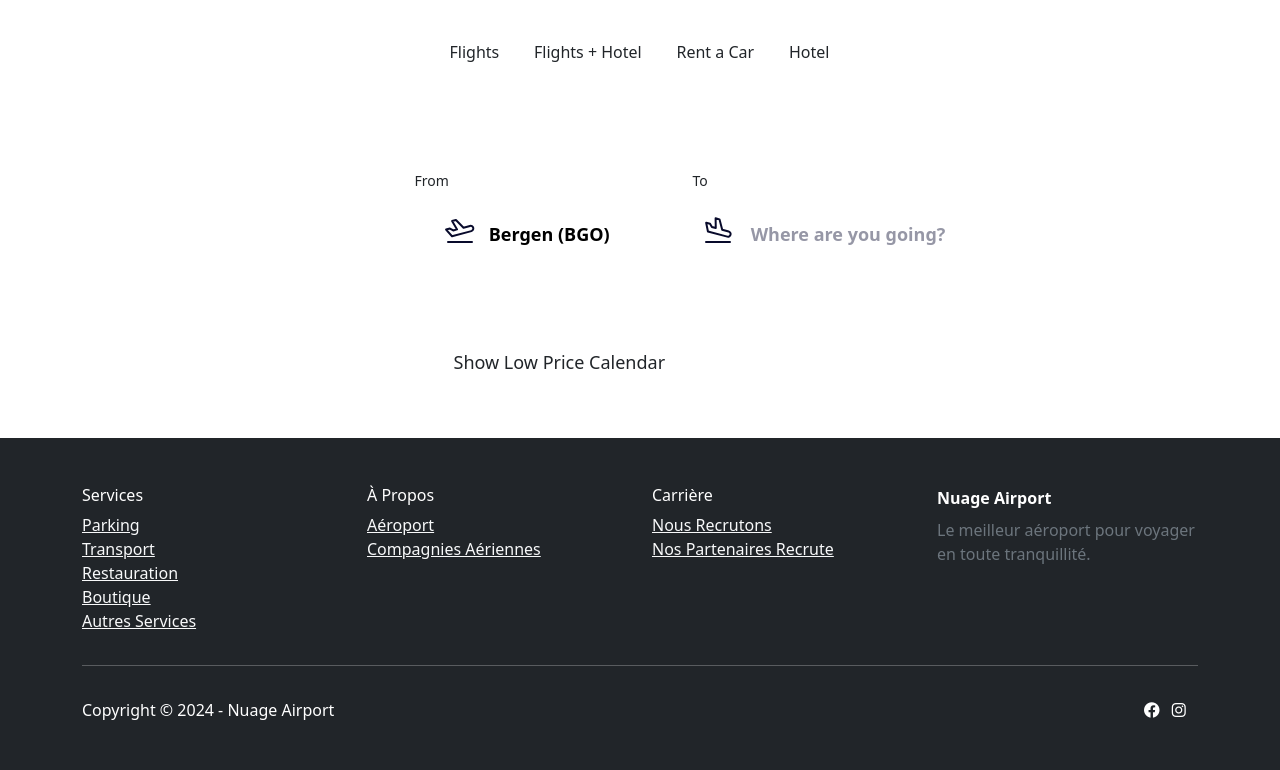
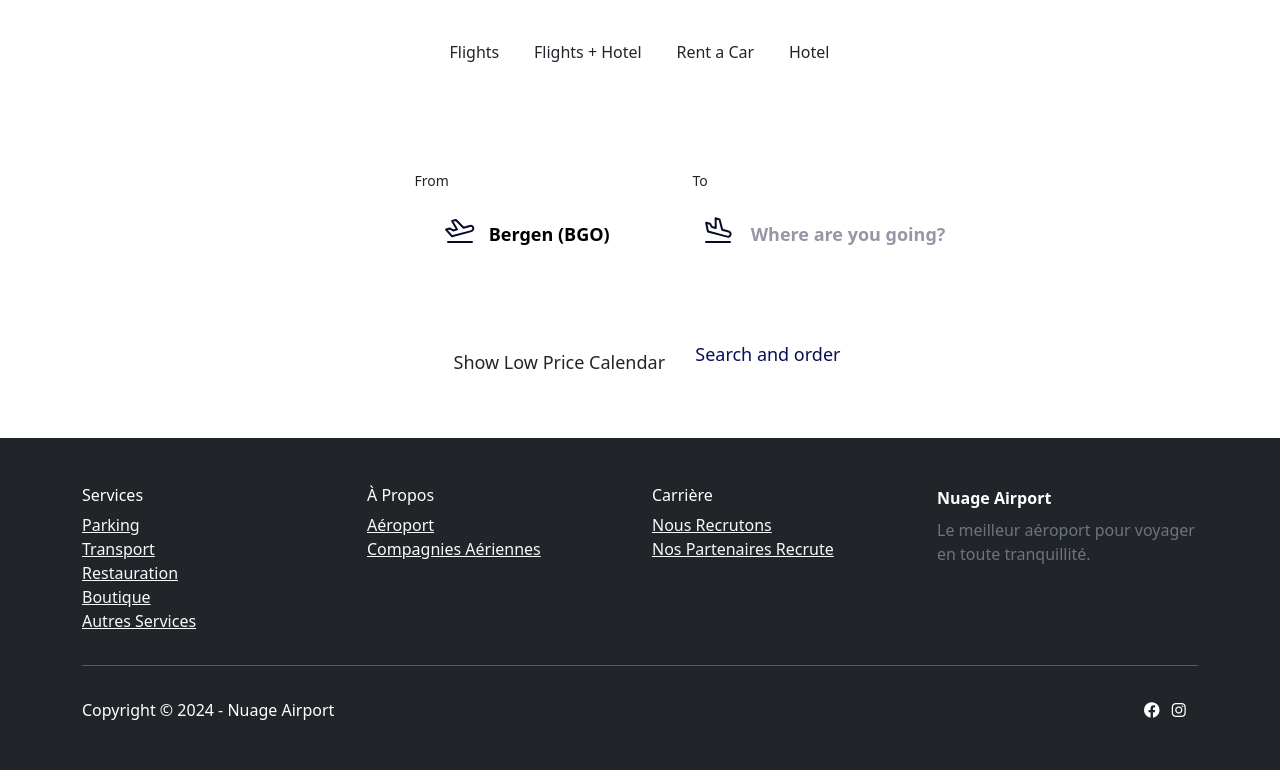
Before and after one commit to Hdidogs/ProjetAeroport, a PHP site: page /vue/index.php in a window 1280 px wide. Shown: the part 1584-2354 px from the top of the page. Run offline with PHP 8.4, Linux system fonts and the light colour scheme; the visitor is signed in with stand-in values (Sample User, id 1); style sheets or scripts are compiled from the project's sources; some libraries are stand-ins or nearby versions.

Commit message:
FIX : Center text / color button #3

```diff
--- a/assets/scss/reservationVol.scss
+++ b/assets/scss/reservationVol.scss
@@ -20,7 +20,6 @@
   display: flex;
   align-items: center;
 }
-
 .input-group {
   flex: 1;
   display: flex;
@@ -79,6 +78,7 @@
     padding-inline: 3px;
     position: relative;
     transition: 400ms ease-out;
+    text-align: center; /* Ajout de la propriété pour centrer le texte */
     &.active {
       color: var(--clr-neutral-900);
     }
@@ -150,7 +150,8 @@
   text-decoration: none;
   font-size: 1.125rem;
   background-color: var(--clr-neutral-900);
-  color: white;
+  color: #0a0e58; /* Couleur bleu nuit */
   padding: 20px 25px;
   border-radius: 5px;
+  transition: 0.3s;
 }
```
